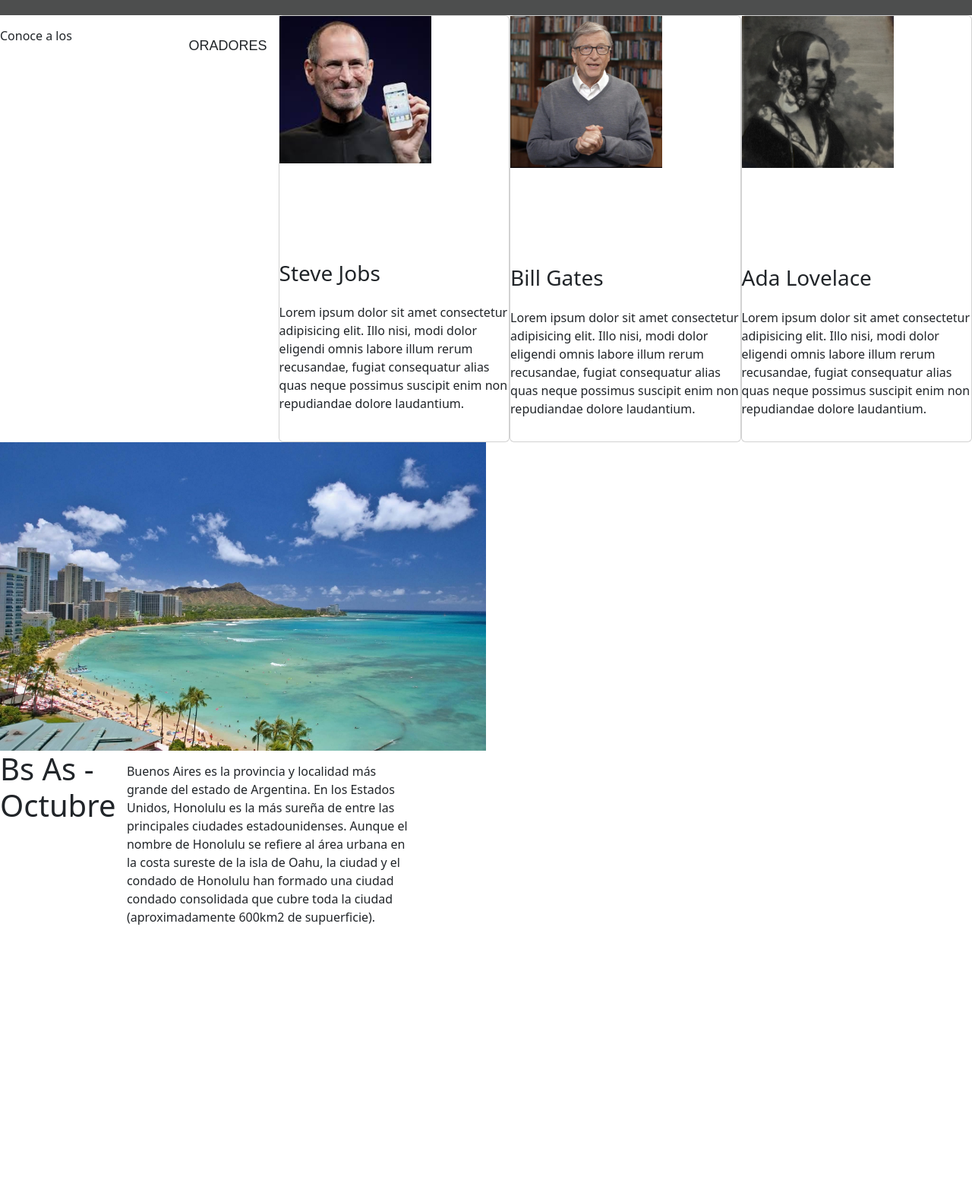
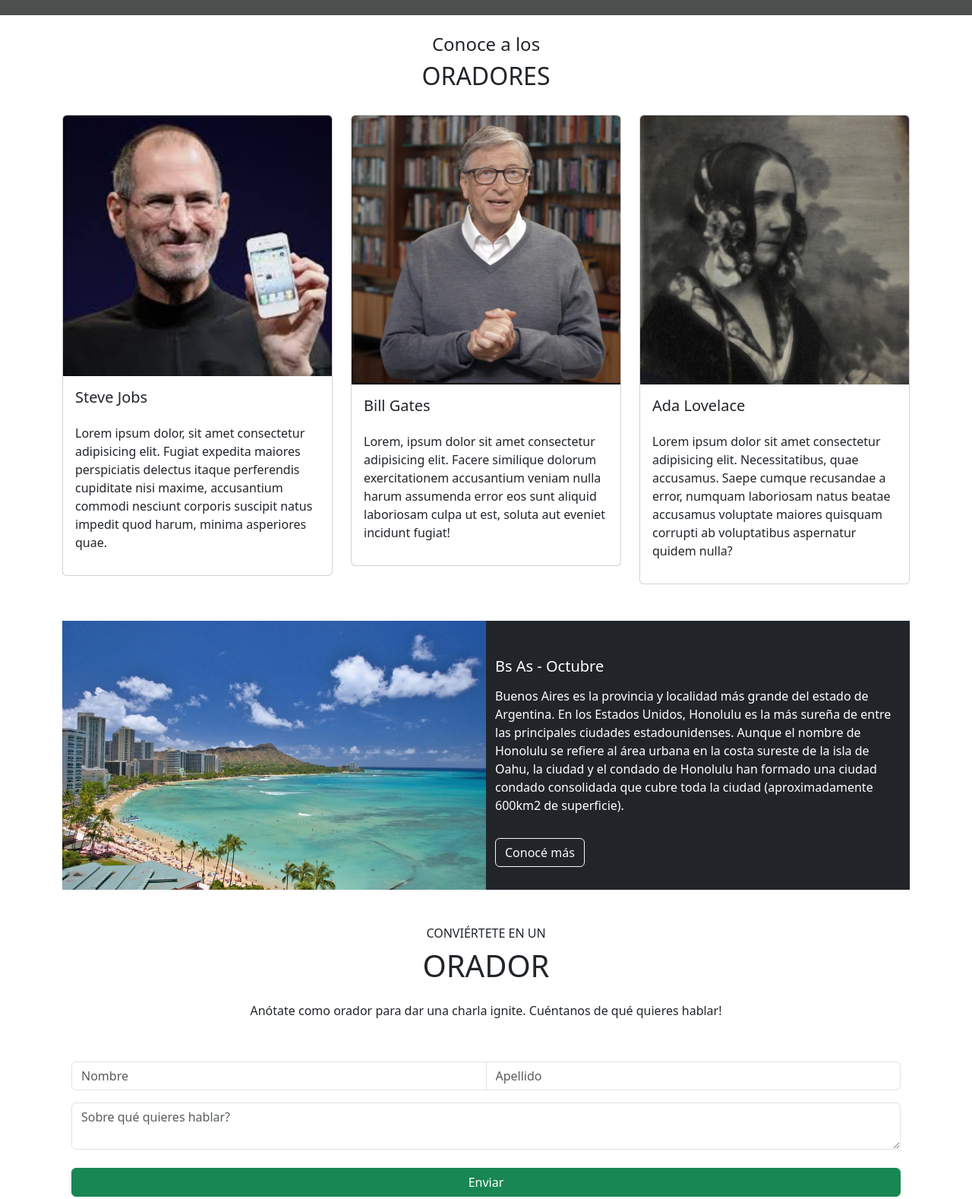
Before and after one commit to carlitarug89/PaginaConfBsAs, a plain HTML site: page index.html in a window 1280 px wide. Shown: the part 780-2358 px from the top of the page at 76% size. Before the commit the page ends 2030 px from the top, so only its background shows below. Drawn offline with Linux system fonts and the light colour scheme; grey boxes are pictures that could not be loaded.

Commit message:
Modificacion de CSS y HTML

```diff
--- a/css/style.css
+++ b/css/style.css
@@ -4,34 +4,6 @@
    box-sizing: border-box;
 }
 
-/*header {
-   background: rgb(53,58,64);
-   width: 100%;
-}
-
-.imagen-logo {
-   height: 50px;
-   text-align: center;
-} */
-
-h2 {
-   display: inline-block;
-   font-size: 18px;
-   font-family: Arial, Helvetica, sans-serif;
-   margin: 15px 0;
-   padding: 15px;
-}
-
-/*.logo {
-   display: inline-block;
-   color: white;
-}
-
-nav {
-   float: right;
-   padding: 15px;
-}
-*/
 a {
    color: white;
    text-decoration: none;
@@ -41,12 +13,7 @@
 #enlace_distint {
    color: green;
 }
-/*
-main {
-   / height: 80vh; /
-   position: relative;
-}
-*/
+
 .img-principal {
    background-image: url(../assets/img/hawaii.jpg);
    background-color: rgb(62, 63, 63);
@@ -56,50 +23,11 @@
    height: 100vh;
 }
 
-.card-float {
-   position: absolute;
-   right: 80px;
-   top: 200px;
-   width: 50%;
-   color: white;
-   font-weight: 300;
-   text-align: right;
-}
-
-.enlace-1 {
-   border: 2px solid white;
-   border-radius: 10px;
-}
-
-.enlace-2 {
-   background: green;
-   border-radius: 10px;
-}
-
 p {
    width: 100%;
    padding: 15px 0;
 }
 
-.container-enlace {
-   padding: 20px 0;
- }
-
-.container-oradores {
-   display: flex;
+ .card img {
    width: 100%;
 }
-
- .card img {
-   width: 200px;
-}
-
-.honolulu{
-   width: 50%;
-   display: flex;
-}
-
-.descripcion{
-   width: 50%;
-   display: flex;
-}
--- a/index.html
+++ b/index.html
@@ -11,6 +11,7 @@
 </head>
 
 <body>
+   <!-- navbar -->
       <nav class="navbar navbar-expand-lg bg-secondary navbar-dark fixed-top">
          <div class="container-fluid">
             <a class="navbar-brand" href="#">
@@ -42,47 +43,87 @@
             </div>
          </div>
       </div>
+<!-- oradores -->
+<div class="container text-center mt-4" id="oradores">
+   <h4>Conoce a los</h4>
+   <h2>ORADORES</h2>
+   <div class="row row-cols-1 row-cols-md-3 g-4 text-start mt-2">
+      <div class="col">
+        <div class="card">
+          <img src="./assets/img/steve.jpg" class="card-img-top" alt="Imagen de Steve Jobs" loading="lazy">
+          <div class="card-body">
+            <h5 class="card-title">Steve Jobs</h5>
+            <p class="card-text">Lorem ipsum dolor, sit amet consectetur adipisicing elit. Fugiat expedita maiores perspiciatis delectus itaque perferendis cupiditate nisi maxime, accusantium commodi nesciunt corporis suscipit natus impedit quod harum, minima asperiores quae.</p>
+          </div>
+        </div>
+      </div>
+      <div class="col">
+        <div class="card">
+          <img src="./assets/img/bill.jpg" class="card-img-top" alt="Imagen de Bill Gates" loading="lazy">
+          <div class="card-body">
+            <h5 class="card-title">Bill Gates</h5>
+            <p class="card-text">Lorem, ipsum dolor sit amet consectetur adipisicing elit. Facere similique dolorum exercitationem accusantium veniam nulla harum assumenda error eos sunt aliquid laboriosam culpa ut est, soluta aut eveniet incidunt fugiat!</p>
+          </div>
+        </div>
+      </div>
+      <div class="col">
+        <div class="card">
+          <img src="./assets/img/ada.jpeg" class="card-img-top" alt="Imagen de Ada Lovelace" loading="lazy">
+          <div class="card-body">
+            <h5 class="card-title">Ada Lovelace</h5>
+            <p class="card-text">Lorem ipsum dolor sit amet consectetur adipisicing elit. Necessitatibus, quae accusamus. Saepe cumque recusandae a error, numquam laboriosam natus beatae accusamus voluptate maiores quisquam corrupti ab voluptatibus aspernatur quidem nulla?</p>
+          </div>
+        </div>
+      </div>
+    </div>
 
-<section class="container-oradores" id="orador">
-   <p>Conoce a los</p>
-   <h2>ORADORES</h2>
-<div class="card">
-   <img src="./assets/img/steve.jpg" alt="Imagen de Steve Jobs">
-   <a href="">Javascript</a>
-   <a href="">React</a>
-   <h3>Steve Jobs</h3>
-   <p>Lorem ipsum dolor sit amet consectetur adipisicing elit. Illo nisi, modi dolor eligendi omnis labore illum rerum recusandae, fugiat consequatur alias quas neque possimus suscipit enim non repudiandae dolore laudantium.</p>
+<div class="container-fluid mt-5" id="lugar">
+   <div class="row">
+      <div class="col-6 col p-0">
+         <img src="./assets/img/honolulu.jpg" alt="Imagen de Honolulu" class="img-fluid">
+      </div>
+      <div class="col-6 bg-dark">
+            <div class="card-body text-white text-start pt-5">
+              <h5 class="card-title">Bs As - Octubre</h5>
+              <p class="card-text">Buenos Aires es la provincia y localidad más grande del estado de Argentina. En los Estados Unidos, Honolulu es la más sureña de entre las principales ciudades estadounidenses. Aunque el nombre de Honolulu se refiere al área urbana en la costa sureste de la isla de Oahu, la ciudad y el condado de Honolulu han formado una ciudad condado consolidada que cubre toda la ciudad (aproximadamente 600km2 de superficie).</p>
+              <a href="#" class="btn btn-outline-light">Conocé más</a>
+            </div>
+      </div>
+   </div>
 </div>
-<div class="card">
-   <img src="./assets/img/bill.jpg" alt="Imagen de Bill Gates">
-   <a href="">Javascript</a>
-   <a href="">React</a>
-   <h3>Bill Gates</h3>
-   <p>Lorem ipsum dolor sit amet consectetur adipisicing elit. Illo nisi, modi dolor eligendi omnis labore illum rerum recusandae, fugiat consequatur alias quas neque possimus suscipit enim non repudiandae dolore laudantium.</p>
+
+<div class="container mt-5">
+   <h6>CONVIÉRTETE EN UN</h6>
+   <h1>ORADOR</h1>
+   <p>Anótate como orador para dar una charla ignite. Cuéntanos de qué quieres hablar!</p>
+   <div class="row">
+       <div class="input-group mb-3 mt-4" id="orador">
+         <input type="text" class="form-control" placeholder="Nombre" aria-label="Nombre">
+         <input type="text" class="form-control" placeholder="Apellido" aria-label="Apellido">
+       </div>
+       <div class="input-group">
+         <textarea class="form-control" placeholder="Sobre qué quieres hablar?" aria-label="Sobre qué quieres hablar?"></textarea>
+       </div>
+       <div class="d-grid gap-2 mt-4">
+         <button class="btn btn-success" type="button">Enviar</button>
+       </div>
+   </div>
 </div>
-<div class="card">
-   <img src="./assets/img/ada.jpeg" alt="Imagen de Ada Lovelace">
-   <a href="">Negocios</a>
-   <a href="">Startups</a>
-   <h3>Ada Lovelace</h3>
-   <p>Lorem ipsum dolor sit amet consectetur adipisicing elit. Illo nisi, modi dolor eligendi omnis labore illum rerum recusandae, fugiat consequatur alias quas neque possimus suscipit enim non repudiandae dolore laudantium.</p>
-</div>
-</section>
 
-<section>
-   <img class="honolulu" src="./assets/img/honolulu.jpg" alt="Imagen de Honolulu">
-   <div class="descripcion">
-      <h1>Bs As - Octubre</h1>
-         <p>Buenos Aires es la provincia y localidad más grande del estado de Argentina. En los Estados Unidos, Honolulu es la más sureña de entre las principales ciudades estadounidenses. Aunque el nombre de Honolulu se refiere al área urbana en la costa sureste de la isla de Oahu, la ciudad y el condado de Honolulu han formado una ciudad condado consolidada que cubre toda la ciudad (aproximadamente 600km2 de supuerficie).</p>
-            <a class="enlace-1" href="">Conocé más</a>
-   </div>
-</section>
-<section class="formulario">
-   <form action=""></form>
-</section>
-
-<footer>
-   <nav></nav>
+<footer class="footer">
+   <nav class="navbar navbar-expand-lg bg-secondary navbar-dark mt-5">
+      <div class="collapse navbar-collapse justify-content-evenly" id="navbarNavAltMarkup">
+         <div class="navbar-nav">
+           <a class="nav-link" href="#">Preguntas frecuentes</a>
+           <a class="nav-link" href="#">Contáctanos</a>
+           <a class="nav-link" href="#">Prensa</a>
+           <a class="nav-link" href="#">Conferencias</a>
+           <a class="nav-link" href="#">Términos y condiciones</a>
+           <a class="nav-link" href="#">Privacidad</a>
+           <a class="nav-link" href="#">Estudiantes</a>
+         </div>
+       </div>
+     </div>
 </footer>
 
 <script src="./js/bootstrap.bundle.min.js"></script>
```
